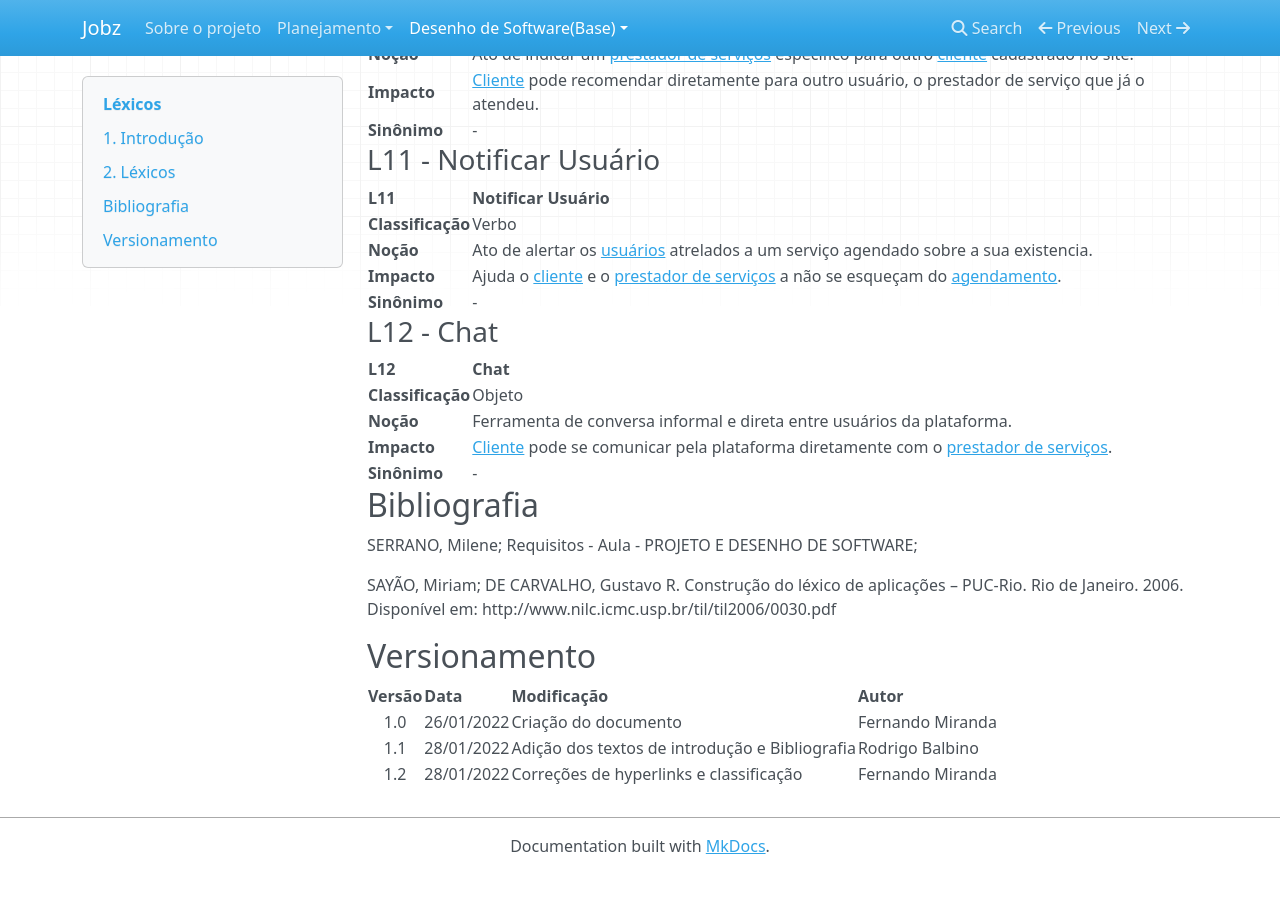
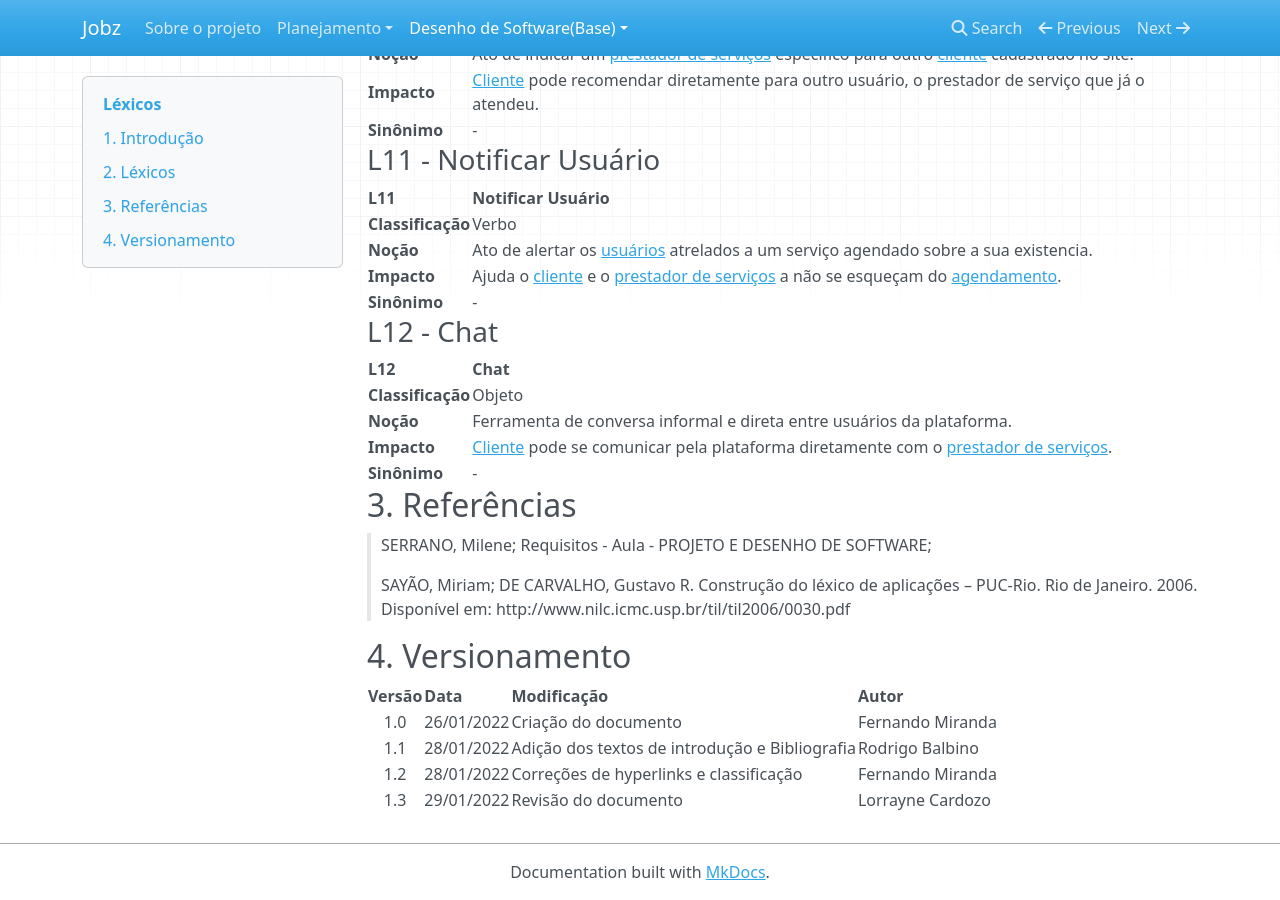
Before and after one commit to UnBArqDsw2021-2/2021.2_G6_Jobz_docs, an MkDocs documentation site: the page built from docs/Entrega_I/Modelagem/lexicos.md, in a window 1280 px wide and 900 px high, scrolled down 2410 px. Built offline with MkDocs 1.6.1, drawn with Linux system fonts in a browser that asks for light colours; nearby versions of some CDN libraries; before the commit the page ends 3284 px from its top, so only the background shows below that; some of the changed text lies outside the part shown.

Commit message:
revisão de documentos

```diff
--- a/docs/Entrega_I/Modelagem/lexicos.md
+++ b/docs/Entrega_I/Modelagem/lexicos.md
@@ -1,9 +1,9 @@
-# Léxicos
+# <center>Léxicos
 
-<p align = "justify"> &emsp;&emsp; Uma das principais técnicas utilizadas para a modelagem de um projeto é chamada de léxico. Esse artefato tem como objetivo igualar o conhecimento da equipe, descrevendo os símbolos e termos específicos relacionados ao tema de nossa aplicação. Sendo assim, o léxico é uma fonte de consulta para compreender todas as terminologias utilizadas pelo grupo durante o período de desenvolvimento do projeto.</p>
 
 ## 1. Introdução
 
+<p align = "justify"> &emsp;&emsp; Uma das principais técnicas utilizadas para a modelagem de um projeto é chamada de léxico. Esse artefato tem como objetivo igualar o conhecimento da equipe, descrevendo os símbolos e termos específicos relacionados ao tema de nossa aplicação. Sendo assim, o léxico é uma fonte de consulta para compreender todas as terminologias utilizadas pelo grupo durante o período de desenvolvimento do projeto.</p>
 <p align = "justify"> &emsp;&emsp; Para esse projeto será utilizado a descrição de termos via léxico LAL(Léxico Ampliado da Linguagem), na qual serve para descrever os termos relacionados ao projeto. Assim, nossos léxicos serão apresentados seguindo a seguinte estrutura:
 </p>
 
@@ -128,16 +128,17 @@
 | **Impacto**       | <a href="#Cliente">Cliente</a> pode se comunicar pela plataforma diretamente com o <a href="#Prestador">prestador de serviços</a>. |
 | **Sinônimo**      | -                                                                                                                                  |
 
-## Bibliografia
+## 3. Referências
 
-SERRANO, Milene; Requisitos - Aula - PROJETO E DESENHO DE SOFTWARE;
+> SERRANO, Milene; Requisitos - Aula - PROJETO E DESENHO DE SOFTWARE;
 
-SAYÃO, Miriam; DE CARVALHO, Gustavo R. Construção do léxico de aplicações – PUC-Rio. Rio de Janeiro. 2006. Disponível em: http://www.nilc.icmc.usp.br/til/til2006/0030.pdf
+> SAYÃO, Miriam; DE CARVALHO, Gustavo R. Construção do léxico de aplicações – PUC-Rio. Rio de Janeiro. 2006. Disponível em: http://www.nilc.icmc.usp.br/til/til2006/0030.pdf
 
-## Versionamento
+## 4. Versionamento
 
 | Versão | Data       | Modificação                                    | Autor            |
 | :----: | ---------- | ---------------------------------------------- | ---------------- |
 |  1.0   | 26/01/2022 | Criação do documento                           | Fernando Miranda |
 |  1.1   | 28/01/2022 | Adição dos textos de introdução e Bibliografia | Rodrigo Balbino  |
 |  1.2   | 28/01/2022 | Correções de hyperlinks e classificação        | Fernando Miranda |
+| 1.3 | 29/01/2022 | Revisão do documento | Lorrayne Cardozo
```
Also changed, not shown: docs/Entrega_I/Elicitacao/Tecnicas/personas.md (+7 -5 lines), docs/Entrega_I/Modelagem/causaEefeito.md (+6 -5 lines), docs/Entrega_I/PlanoRisco/planoRisco.md (+7 -7 lines).
